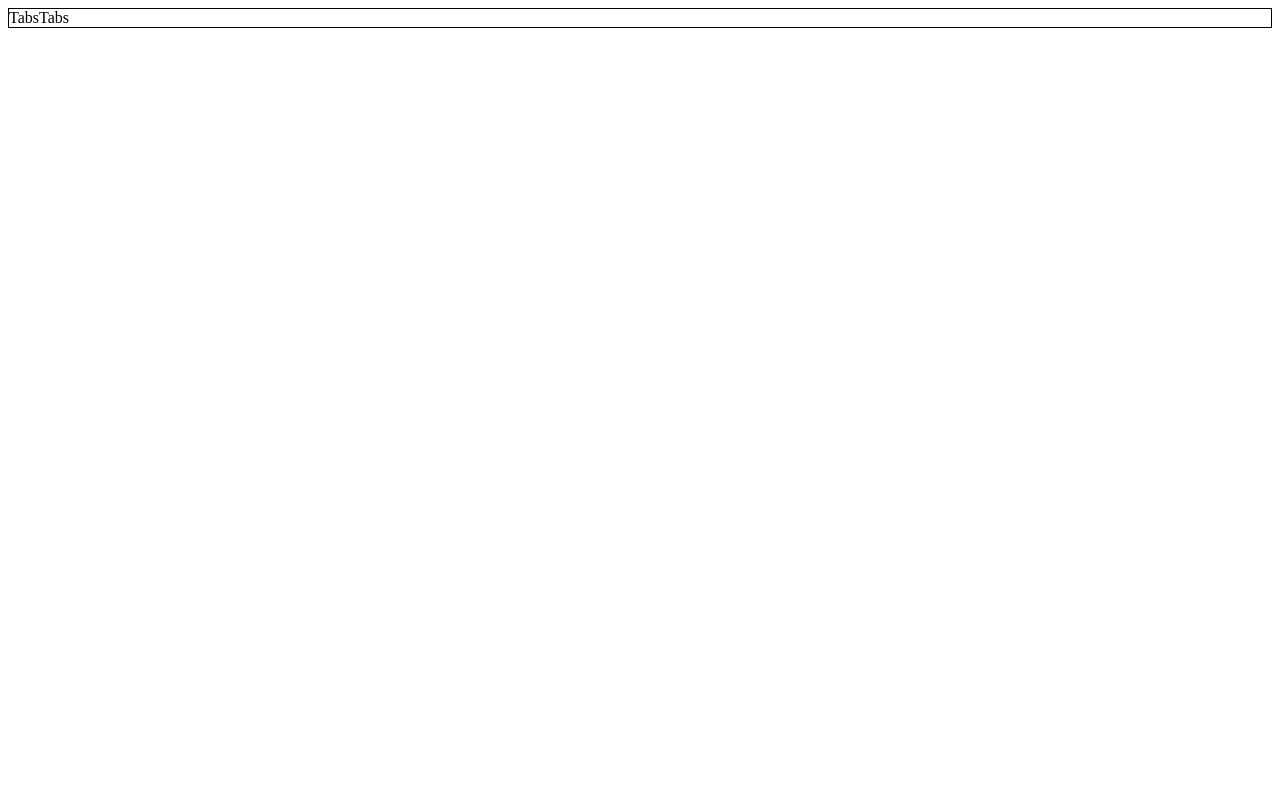
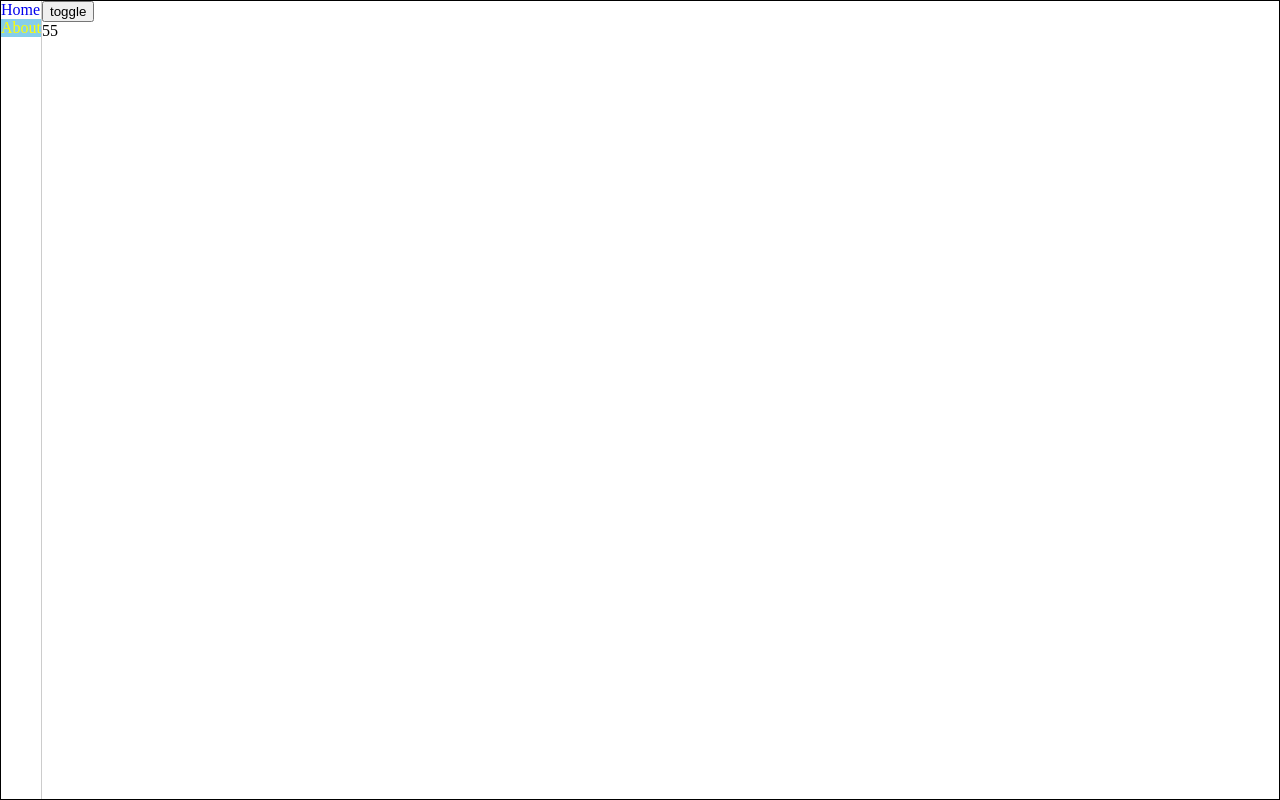
Before and after one commit to wangqi908/vue-office, a Vue app: page /#/about in a window 1280 px wide. Built offline with nearby package versions, Linux system fonts and the light colour scheme.

Commit message:
配置结构

```diff
--- /dev/null
+++ b/src/assets/style/reset.scss
@@ -0,0 +1,37 @@
+html,
+body {
+  height: 100%;
+  margin: 0;
+  padding: 0;
+}
+div {
+  box-sizing: border-box;
+}
+#app {
+  height: 100%;
+}
+
+* {
+  text-decoration: none;
+  list-style: none;
+}
+
+img {
+  border: 0px;
+}
+
+ul,
+li,
+dl,
+dd,
+dt,
+p,
+ol,
+h1,
+h2,
+h3,
+h4,
+h5 {
+  padding: 0;
+  margin: 0;
+}
--- a/src/components/Layout.vue
+++ /dev/null
@@ -1,15 +0,0 @@
-<template>
-  <Tabs />
-</template>
-
-<script>
-import Tabs from './Tabs'
-export default {
-  components: { Tabs },
-  setup () {
-    return {}
-  }
-}
-</script>
-
-<style lang="scss" scoped></style>
--- /dev/null
+++ b/src/components/Layout/index.vue
@@ -0,0 +1,28 @@
+<template>
+  <div class="layout">
+    <Tabs />
+    <router-view class="content-router" />
+  </div>
+</template>
+
+<script>
+import Tabs from '../Tabs'
+export default {
+  components: { Tabs },
+  setup () {
+    return {}
+  }
+}
+</script>
+
+<style lang="scss" scoped>
+.layout {
+  border: 1px solid #000;
+  display: flex;
+  height: 100%;
+  .content-router {
+    flex: 1;
+    overflow: auto;
+  }
+}
+</style>
--- a/src/components/Tabs.vue
+++ /dev/null
@@ -1,19 +0,0 @@
-<template>
-  <div class="tab-comp">
-    TabsTabs
-  </div>
-</template>
-
-<script>
-export default {
-  setup () {
-    return {}
-  }
-}
-</script>
-
-<style lang="scss" scoped>
-.tab-comp {
-  border: 1px solid #000;
-}
-</style>
--- /dev/null
+++ b/src/components/Tabs/index.vue
@@ -0,0 +1,29 @@
+<template>
+  <div class="tab-comp">
+    <router-link to="/home" exact>Home</router-link>
+    <router-link to="/about" exact>About</router-link>
+  </div>
+</template>
+
+<script>
+export default {
+  setup () {
+    return {}
+  }
+}
+</script>
+
+<style lang="scss" scoped>
+.tab-comp {
+  border-right: 1px solid #ccc;
+  height: 100%;
+  display: flex;
+  flex-direction: column;
+  overflow: auto;
+
+  .router-link-exact-active {
+    background: skyblue;
+    color: yellow;
+  }
+}
+</style>
--- a/src/main.js
+++ b/src/main.js
@@ -1,5 +1,8 @@
 import { createApp } from 'vue'
 import App from './App.vue'
 import router from './router'
+import '@/assets/style/reset.scss'
 
-createApp(App).use(router).mount('#app')
+createApp(App)
+  .use(router)
+  .mount('#app')
--- a/src/router/index.js
+++ b/src/router/index.js
@@ -1,22 +1,31 @@
-import { createRouter, createWebHistory } from 'vue-router'
+import { createRouter, createWebHashHistory } from 'vue-router'
 
 const routes = [
   {
     path: '/',
     name: 'layout',
+    redirect: '/home',
     component: () =>
-      import(/* webpackChunkName: "layout" */ '@/components/Layout')
-  },
-  {
-    path: '/about',
-    name: 'About',
-    component: () =>
-      import(/* webpackChunkName: "about" */ '../views/About.vue')
+      import(/* webpackChunkName: "layout" */ '@/components/Layout'),
+    children: [
+      {
+        path: 'home',
+        name: 'Home',
+        component: () =>
+          import(/* webpackChunkName: "about" */ '../views/Home.vue')
+      },
+      {
+        path: 'about',
+        name: 'About',
+        component: () =>
+          import(/* webpackChunkName: "about" */ '../views/About.vue')
+      }
+    ]
   }
 ]
 
 const router = createRouter({
-  history: createWebHistory(process.env.BASE_URL),
+  history: createWebHashHistory(process.env.BASE_URL),
   routes
 })
 
--- a/src/views/About.vue
+++ b/src/views/About.vue
@@ -1,5 +1,37 @@
 <template>
-  <div class="about">
-    <h1>This is an about page</h1>
+  <div class="test">
+    <button @click="toggle">toggle</button>
+      <div class="num" v-if="show">55</div>
   </div>
 </template>
+
+<script>
+import { reactive, toRefs } from 'vue'
+export default {
+  setup () {
+    const state = reactive({
+      show: true
+    })
+    function toggle () {
+      state.show = !state.show
+    }
+    return {
+      toggle,
+      ...toRefs(state)
+    }
+  }
+}
+</script>
+
+<style lang="scss" scoped>
+// .fade-enter-active,
+// .fade-leave-active {
+//   transition: all 0.3s ease-out;
+// }
+
+// .fade-enter-from,
+// .fade-leave-to {
+//   transform: translateX(20px);
+//   opacity: 0;
+// }
+</style>
```
Also changed, not shown: src/App.vue (+0 -9 lines).
